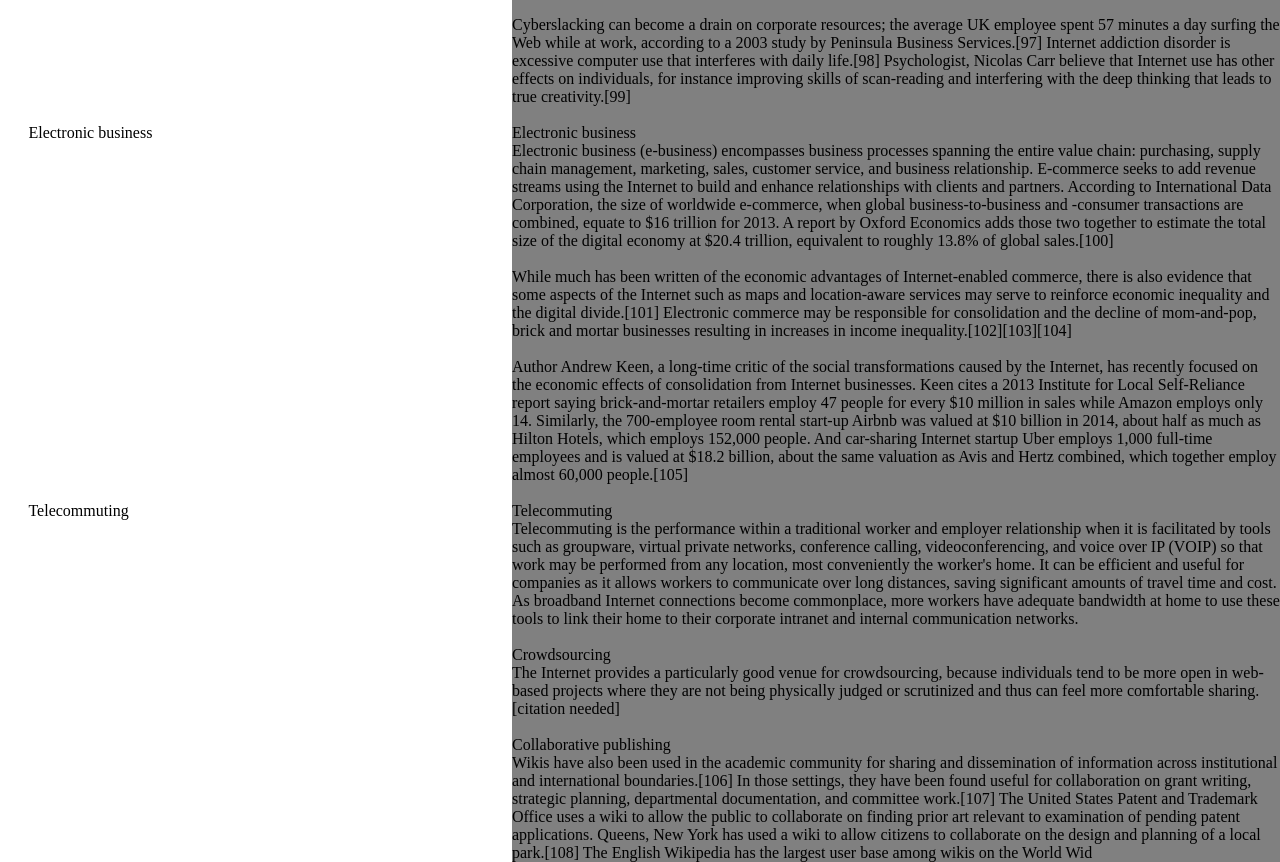
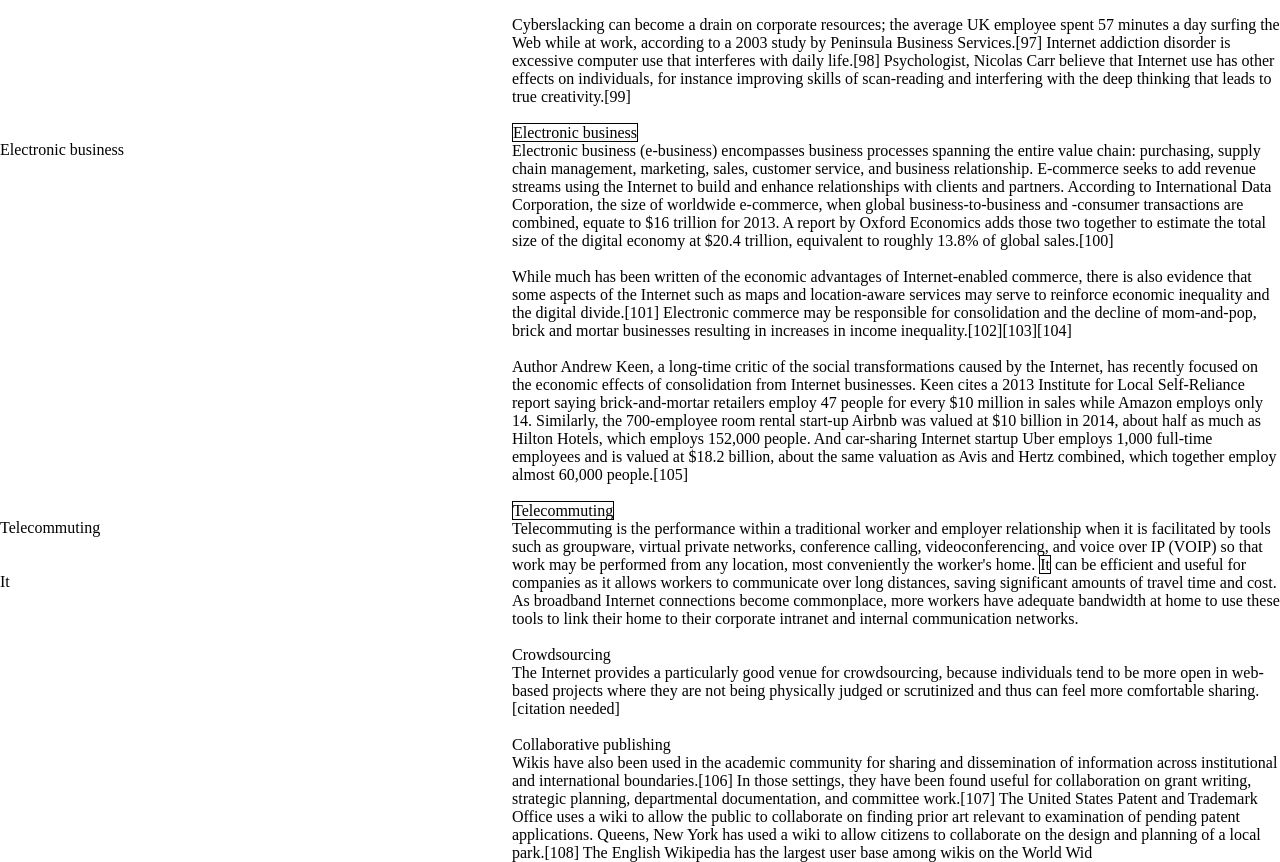
Before and after one commit to kabk/go-theses-17-pascal-schilp, a plain HTML site: page getPos.html in a window 1280 px wide. Shown: the part 2252-3114 px from the top of the page. Drawn offline with nearby package versions, Linux system fonts and the light colour scheme.

Commit message:
update
fixed bug

```diff
--- a/getPos.html
+++ b/getPos.html
@@ -25,9 +25,13 @@
     width:60vw;
     height:auto;
     white-space: pre-line;
-    background-color: grey;
     float:left;
 }
+
+span{
+    border: 1px solid black;
+}
+
 </style>
 <script src="http://code.jquery.com/jquery-latest.min.js"
         type="text/javascript"></script>
@@ -78,7 +82,7 @@ While much has been written of the economic advantages of Internet-enabled comme
 Author Andrew Keen, a long-time critic of the social transformations caused by the Internet, has recently focused on the economic effects of consolidation from Internet businesses. Keen cites a 2013 Institute for Local Self-Reliance report saying brick-and-mortar retailers employ 47 people for every $10 million in sales while Amazon employs only 14. Similarly, the 700-employee room rental start-up Airbnb was valued at $10 billion in 2014, about half as much as Hilton Hotels, which employs 152,000 people. And car-sharing Internet startup Uber employs 1,000 full-time employees and is valued at $18.2 billion, about the same valuation as Avis and Hertz combined, which together employ almost 60,000 people.[105]
 
 <span id="match">Telecommuting</span>
-Telecommuting is the performance within a traditional worker and employer relationship when it is facilitated by tools such as groupware, virtual private networks, conference calling, videoconferencing, and voice over IP (VOIP) so that work may be performed from any location, most conveniently the worker's home. It can be efficient and useful for companies as it allows workers to communicate over long distances, saving significant amounts of travel time and cost. As broadband Internet connections become commonplace, more workers have adequate bandwidth at home to use these tools to link their home to their corporate intranet and internal communication networks.
+Telecommuting is the performance within a traditional worker and employer relationship when it is facilitated by tools such as groupware, virtual private networks, conference calling, videoconferencing, and voice over IP (VOIP) so that work may be performed from any location, most conveniently the worker's home. <span id="it">It</span> can be efficient and useful for companies as it allows workers to communicate over long distances, saving significant amounts of travel time and cost. As broadband Internet connections become commonplace, more workers have adequate bandwidth at home to use these tools to link their home to their corporate intranet and internal communication networks.
 
 Crowdsourcing
 The Internet provides a particularly good venue for crowdsourcing, because individuals tend to be more open in web-based projects where they are not being physically judged or scrutinized and thus can feel more comfortable sharing.[citation needed]
@@ -103,8 +107,12 @@ function getOffset( el ) {
 }
 
 function generateReference( keyword ){
+    console.log(getOffset( document.getElementById(keyword) ).top);
 
-    var div = document.createElement("matchDiv");
+    //this get drawn
+    var div = document.createElement("div");
+    div.id = "match"+keyword;
+
     div.style.width = "inherit";
     div.style.height = "auto";
     div.style.color = "black";
@@ -116,7 +124,12 @@ function generateReference( keyword ){
 
 }
 
+
 generateReference('match');
 generateReference('electronicbusiness');
+generateReference('it');
+
+
+
 </script>
 </html>
```
